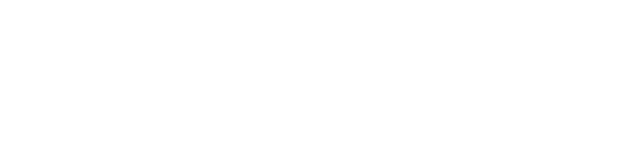
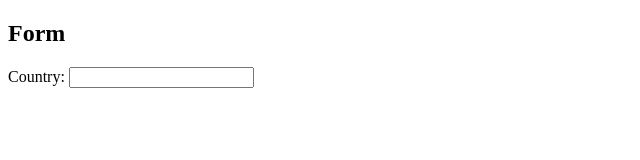
Before and after one commit to gregorcox/week_11-weekend-homework, a plain HTML site: page index.html in a window 1280 px wide. Shown: the whole page, without its empty margins (0-640 px from the left). Drawn offline with Linux system fonts and the light colour scheme.

Commit message:
adds country form input

```diff
--- a/index.html
+++ b/index.html
@@ -5,7 +5,16 @@
     <title>Homework</title>
     <script src="app.js"></script>
   </head>
+
   <body>
 
+    <h2>Form</h2>
+    <form id="form">
+      <label for="country">Country:</label>
+      <input type="text" id="country">
+
+    </form>
+
   </body>
+
 </html>
```
